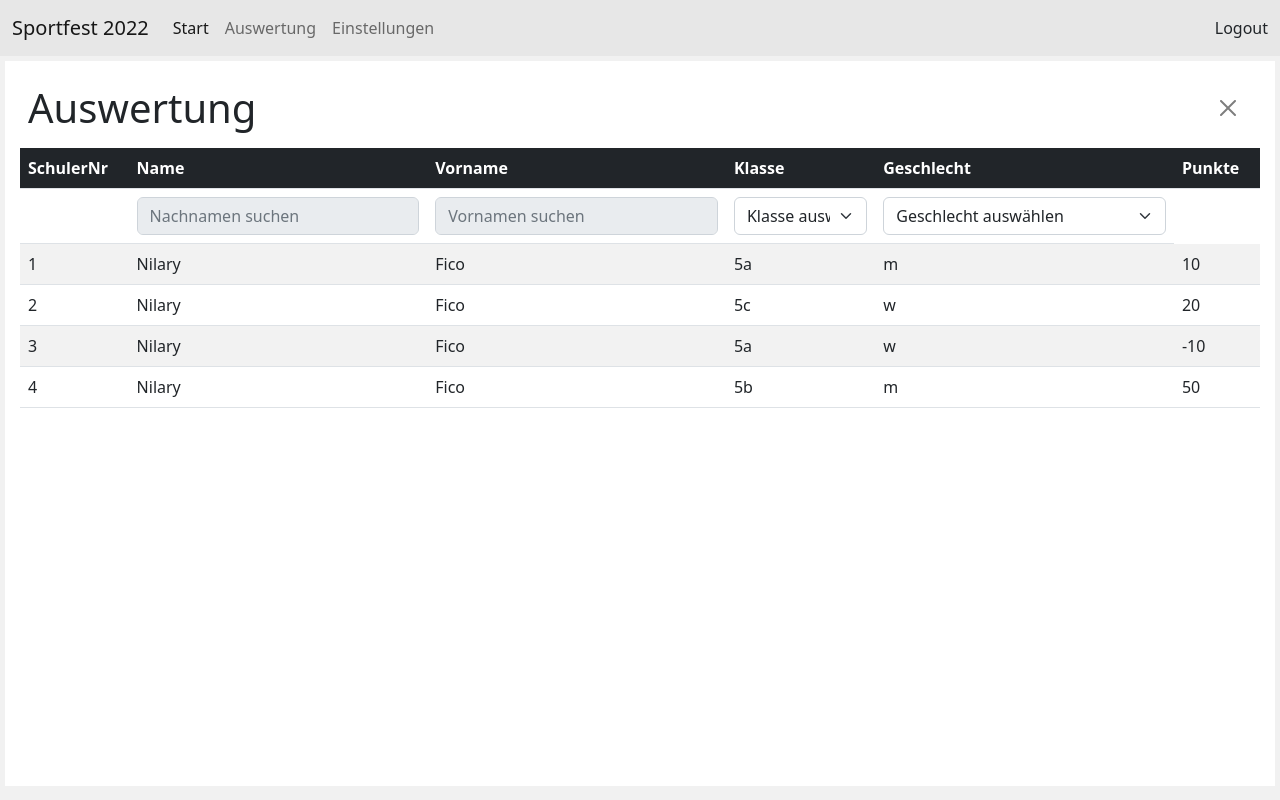
After one commit to Max-sgh/InfoProjekt, a Flask app: page /evaluation in a window 1280 px wide. The commit adds this page. Run offline with Flask 2, Linux system fonts and the light colour scheme.

Commit message:
Beginn UI Auswertung + Links für UI und Datenbank

```diff
--- /dev/null
+++ b/Links.txt
@@ -0,0 +1,6 @@
+UI:
+https://getbootstrap.com/docs/5.2/forms/select/
+https://bootsnipp.com/snippets/VDrZ
+
+SQL:
+https://www.python-kurs.eu/sql_python.php
--- a/main.py
+++ b/main.py
@@ -29,5 +29,9 @@ def detailClass():
     schueler = [["123456", "DomDom", "Georg"], ["234567", "sdfgh", "sedfgh"], ["123", "Göröp", "WOW"]]
     return render_template("detailClass.html", className="10a", schueler=schueler)
 
+@app.route('/evaluation')
+def evaluation():
+    return render_template("evaluation.html")
+
 if __name__ == "__main__":
-    app.run(host="0.0.0.0")
+    app.run(host="0.0.0.0", debug=True)
--- a/static/schueler.js
+++ b/static/schueler.js
@@ -3,6 +3,9 @@ class Schueler {
     nachname;
     schuelerNr;
     inpWert;
+    klasse;
+    punkteGesamt;
+    geschlecht;
 
     constructor(vorname, nachname, schuelerNr) {
         this.vorname = vorname;
@@ -10,6 +13,15 @@ class Schueler {
         this.schuelerNr = schuelerNr;
     }
 
+    /*createSchueler(schuelerNr, vorname, nachname, klasse, geschlecht, punkte) {
+        this.vorname = vorname;
+        this.nachname = nachname;
+        this.schuelerNr = schuelerNr;
+        this.klasse = klasse;
+        this.punkteGesamt = punkte;
+        this.geschlecht = geschlecht;
+    }*/
+
     sendeWert(wert) {
         //wert = inpWert.value;
         console.log(this.vorname + " " + this.nachname + " - " + this.schuelerNr + ": " + wert);
--- a/templates/base.html
+++ b/templates/base.html
@@ -72,7 +72,7 @@
             <a class="nav-link active" href="/">Start</a>
           </li>
           <li class="nav-item">
-            <a class="nav-link" href="#">Auswertung</a>
+            <a class="nav-link" href="/evaluation">Auswertung</a>
           </li>
           <li class="nav-item">
             <a class="nav-link" href="#">Einstellungen</a>
--- /dev/null
+++ b/templates/evaluation.html
@@ -0,0 +1,190 @@
+{% extends "base.html" %}
+{% block title %} Auswertung {% endblock %}
+
+{% block header%}
+<style>
+    th {
+        padding: 10px;
+    }
+
+    .btn:focus {
+        outline: none !important;
+        box-shadow: none;
+    }
+
+    .filterable {
+        cursor: pointer;
+    }
+</style>
+<script src="static/schueler.js"></script>
+<script>
+    _schueler = [];
+    _aktuelleAuswahl = [];
+    s1 = new Schueler("Fico", "Nilary", 1);
+    s1.geschlecht = "m";
+    s1.punkteGesamt = -10;
+    s1.klasse = "5a";
+    _schueler.push(s1);
+    s2 = new Schueler("Fico", "Nilary", 2);
+    s2.geschlecht = "w";
+    s2.punkteGesamt = 20;
+    s2.klasse = "5c";
+    _schueler.push(s2);
+    s3 = new Schueler("Fico", "Nilary", 3);
+    s3.geschlecht = "w";
+    s3.punkteGesamt = -10;
+    s3.klasse = "5a";
+    _schueler.push(s3);
+    s4 = new Schueler("Fico", "Nilary", 4);
+    s4.geschlecht = "m";
+    s4.punkteGesamt = 50;
+    s4.klasse = "5b";
+    _schueler.push(s4);
+    _aktuelleAuswahl = _schueler;
+</script>
+
+{% endblock %}
+
+{% block content %}
+<div class="d-flex">
+    <h1 class="fs-1 fw-normal p-2 flex-grow-1">Auswertung</h1>
+    <button type="button" class="btn btn-close p-4" onclick="btnCloseClick()"></button>
+</div>
+<table class="table table-striped table-condensed">
+    <thead>
+        <tr class="bg-dark" style="color: white;">
+            <th style="width: 5%">SchulerNr</th>
+            <th style="width:20%">Name</th>
+            <th style="width:20%">Vorname</th>
+            <th style="width:10%">Klasse</th>
+            <th style="width:20%">Geschlecht</th>
+            <th style="width:5%" onclick="sortiere('punkte')" class="filterable">Punkte</th>
+        </tr>
+        <tr>
+            <th>
+                <!--<select class="form-select" disabled>
+                        <option>Klassenstufe auswählen</option>
+                        <option>5</option>
+                        <option>6</option>
+                        <option>7</option>
+                        <option>8</option>
+                    </select>-->
+            </th>
+            <th>
+                <input type="text" class="form-control" placeholder="Nachnamen suchen" disabled>
+            </th>
+            <th>
+                <input type="text" class="form-control" placeholder="Vornamen suchen" disabled>
+            </th>
+            <th>
+                <select class="form-select" onchange="filter()" id="selectKlasse">
+                    <option>Klasse auswählen</option>
+                    <option>5a</option>
+                    <option>5b</option>
+                    <option>5c</option>
+                    <option>5d</option>
+                    <option>5e</option>
+                </select>
+            </th>
+            <th>
+                <select class="form-select" onchange="filter()" id="selectGeschlecht">
+                    <option>Geschlecht auswählen</option>
+                    <option>m</option>
+                    <option>w</option>
+                </select>
+            </th>
+        </tr>
+    </thead>
+    <tbody id="tbody">
+        <tr>
+            <td>1</td>
+            <td>Nilary</td>
+            <td>Fico</td>
+            <td>5a</td>
+            <td>m</td>
+            <td>10</td>
+        </tr>
+        <tr>
+            <td>2</td>
+            <td>Nilary</td>
+            <td>Fico</td>
+            <td>5c</td>
+            <td>w</td>
+            <td>20</td>
+        </tr>
+        <tr>
+            <td>3</td>
+            <td>Nilary</td>
+            <td>Fico</td>
+            <td>5a</td>
+            <td>w</td>
+            <td>-10</td>
+        </tr>
+        <tr>
+            <td>4</td>
+            <td>Nilary</td>
+            <td>Fico</td>
+            <td>5b</td>
+            <td>m</td>
+            <td>50</td>
+        </tr>
+    </tbody>
+</table>
+
+<script>
+    function btnCloseClick() {
+        window.location.replace("/");
+    }
+
+    function filter() {
+        document.getElementById("LoadingAnimation").style = "visibility:visible;";
+        var selectGeschlecht = document.getElementById("selectGeschlecht");
+        var geschlecht = selectGeschlecht.options[selectGeschlecht.selectedIndex].text;
+        console.log(geschlecht);
+        auswahl = [];
+        if (geschlecht == "Geschlecht auswählen") {
+            auswahl = _schueler;
+        } else if (geschlecht == "m") {
+            for (i = 0; i < _schueler.length; i++) {
+                if (_schueler[i].geschlecht == "m") {
+                    auswahl.push(_schueler[i]);
+                }
+            }
+        } else {
+            for (i = 0; i < _schueler.length; i++) {
+                if (_schueler[i].geschlecht == "w") {
+                    auswahl.push(_schueler[i]);
+                }
+            }
+        }
+
+        var selectKlasse = document.getElementById("selectKlasse");
+        var klasse = selectKlasse.options[selectKlasse.selectedIndex].text;
+        auswahlNeu = [];
+        if (klasse == "Klasse auswählen") {
+            auswahlNeu = auswahl;
+        } else {
+            for (i = 0; i < auswahl.length; i++) {
+                if (klasse == auswahl[i].klasse) {
+                    auswahlNeu.push(auswahl[i]);
+                }
+            }
+        }
+        auswahl = auswahlNeu;
+
+        var html = "";
+        for (i = 0; i < auswahl.length; i++) {
+            html += "<tr><td>" + auswahl[i].schuelerNr + "</td><td>" + auswahl[i].nachname + "</td><td>" + auswahl[i].vorname + "</td><td>" + auswahl[i].klasse + "</td><td>" + auswahl[i].geschlecht + "</td><td>" + auswahl[i].punkteGesamt + "</td></tr>";
+        }
+        _aktuelleAuswahl = auswahl;
+        document.getElementById("tbody").innerHTML = html;
+        document.getElementById("LoadingAnimation").style = "visibility:hidden;";
+    }
+
+    function sortiere(nach) {
+        if (nach == 'punkte') {
+
+        }
+    }
+</script>
+{% endblock %}
```
